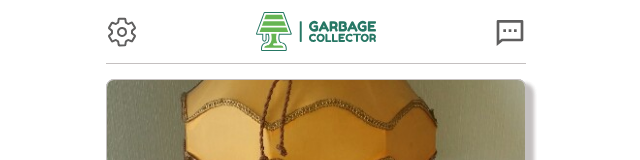
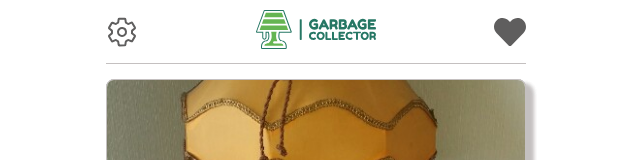
Before and after one commit to vrepetskyi/garbage-collector, a Next.js app: page / in a window 1280 px wide. Shown: the top 160 px of the page, without its empty margins (324-964 px from the left). Built offline with nearby package versions, Linux system fonts and the light colour scheme.

Commit message:
Updated top navigation

```diff
--- a/src/components/Nav/Nav.jsx
+++ b/src/components/Nav/Nav.jsx
@@ -1,3 +1,4 @@
+import Link from "next/link";
 import { useRouter } from "next/router";
 import { ButtonIcon } from "../ButtonIcon/ButtonIcon";
 import styles from "./Nav.module.css";
@@ -7,8 +8,8 @@ export const Nav = function () {
   return (
     <div className={styles.container}>
       <ButtonIcon onClick={() => router.push("/profile")} iconType="settings" color="grey" />
-      <img src="images/Logotyp.svg" alt="logo" className={styles.logo} />
-      <ButtonIcon iconType="message" color="grey" />
+      <Link href="/"><img src="images/Logotyp.svg" alt="logo" className={styles.logo} /></Link>
+      <ButtonIcon onClick={() => router.push("/wishlist")} iconType="heart" color="grey" />
     </div>
   );
 };
```
